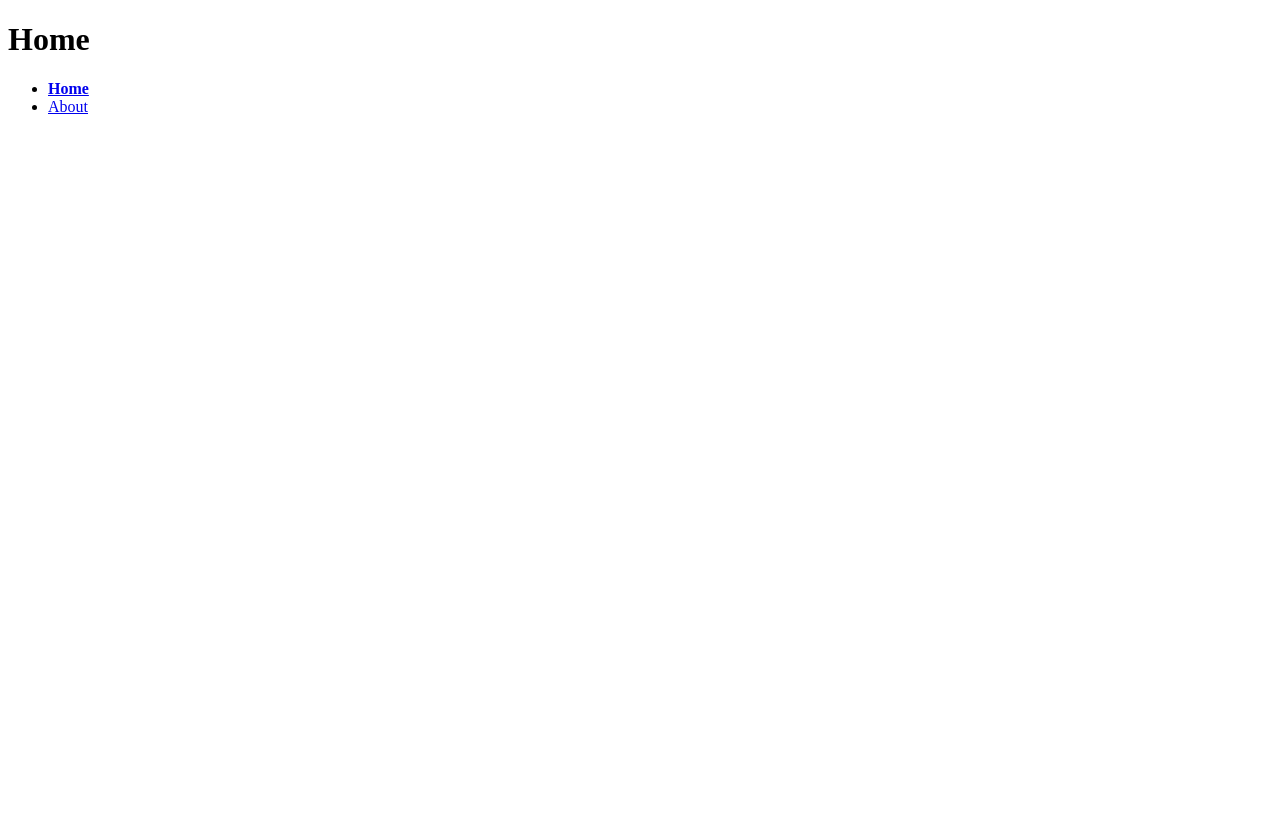
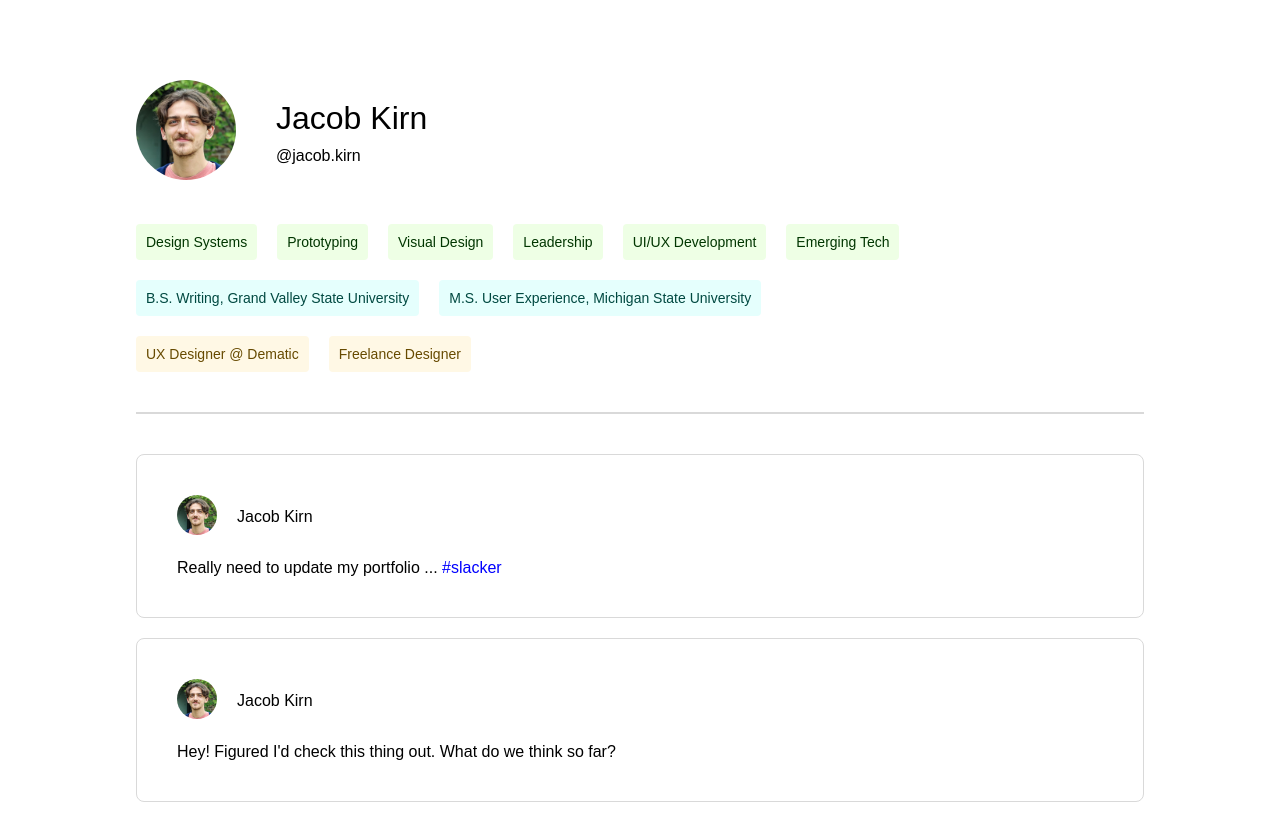
Before and after one commit to jacobkirn/challenge-4, a plain HTML site: page index.html in a window 1280 px wide. Before the commit the page ends 800 px from the top, so only its background shows below. Drawn offline with Linux system fonts and the light colour scheme.

Commit message:
challenge 4

```diff
--- a/index.html
+++ b/index.html
@@ -1,20 +1,80 @@
 <!DOCTYPE html>
 <html lang="en">
+
 <head>
 	<meta charset="UTF-8">
 	<meta name="viewport" content="width=device-width, initial-scale=1.0">
 	<meta http-equiv="X-UA-Compatible" content="ie=edge">
-    <title>Homepage</title>
+	<title>uxConnect</title>
 	<link rel="stylesheet" href="screen.css">
 </head>
+
 <body>
-    <h1>Home</h1>
-    <nav>
-      <ul>
-        <li><a href="index.html" class="active">Home</a></li>
-        <li><a href="about.html">About</a></li>
-      </ul>
-    </nav>
-    <script src="index.js"></script>
+
+	<div class="container">
+
+		<header>
+			<div>
+				<img src="download.png" alt="profile picture">
+			</div>
+			<div id="username">
+				<h1>Jacob Kirn</h1>
+				<p>@jacob.kirn</p>
+			</div>
+		</header>
+
+		<main>
+			<div class="tags">
+				<div id="skills">
+					<p>Design Systems</p>
+					<p>Prototyping</p>
+					<p>Visual Design</p>
+					<p>Leadership</p>
+					<p>UI/UX Development</p>
+					<p>Emerging Tech</p>
+				</div>
+				<div id="education">
+					<p>B.S. Writing, Grand Valley State University</p>
+					<p>M.S. User Experience, Michigan State University</p>
+				</div>
+				<div id="work">
+					<p>UX Designer @ Dematic</p>
+					<p>Freelance Designer</p>
+				</div>
+			</div>
+			<hr />
+			<div id="posts">
+				<div class="post">
+					<div class="post-header">
+						<div id="post-image">
+							<img src="download.png" alt="profile picture">
+						</div>
+						<div id="post-username">
+							<p>Jacob Kirn</p>
+						</div>
+					</div>
+					<div class="post-body">
+						<p>Really need to update my portfolio ... <span id="hashtag">#slacker</span></p>
+					</div>
+				</div>
+				<div class="post">
+					<div class="post-header">
+						<div id="post-image">
+							<img src="download.png" alt="profile picture">
+						</div>
+						<div id="post-username">
+							<p>Jacob Kirn</p>
+						</div>
+					</div>
+					<div class="post-body">
+						<p>Hey! Figured I'd check this thing out. What do we think so far?</p>
+					</div>
+				</div>
+			</div>
+		</main>
+
+	</div>
+
 </body>
+
 </html>
--- a/index.js
+++ /dev/null
@@ -1 +0,0 @@
-// Add JavaScript below
--- a/screen.css
+++ b/screen.css
@@ -1,4 +1,165 @@
-/* Add screen styles below */
-a.active {
-    font-weight: bold;
+html {
+    box-sizing: border-box;
+    font-size: 16px;
 }
+
+*,
+*:before,
+*:after {
+    box-sizing: inherit;
+}
+
+body,
+h1,
+h2,
+h3,
+h4,
+h5,
+h6,
+p,
+ol,
+ul {
+    font-family: Arial, Helvetica, sans-serif;
+    margin: 0;
+    padding: 0;
+    font-weight: normal;
+}
+
+ol,
+ul {
+    list-style: none;
+}
+
+img {
+    max-width: 100%;
+    height: auto;
+}
+
+.container {
+    width: 100%;
+    margin: 0 auto;
+    padding: 80px 40px;
+}
+
+header {
+    display: flex;
+    align-items: center;
+    gap: 40px;
+    margin-bottom: 40px;
+}
+
+header img {
+    width: 100px;
+    border-radius: 50%;
+}
+
+header h1 {
+    font-size: 32px;
+    margin-bottom: 10px;
+}
+
+header p {
+    font-size: 16px;
+}
+
+.tags {
+    margin-bottom: 40px;
+}
+
+.tags p {
+    padding: 10px;
+    font-size: 14px;
+}
+
+#skills {
+    display: flex;
+    flex-wrap: wrap;
+    gap: 20px;
+    margin-bottom: 20px;
+}
+
+#skills p {
+    background-color: #EEFFE5;
+    color: #003600;
+    border-radius: 4px;
+}
+
+#education {
+    display: flex;
+    flex-wrap: wrap;
+    gap: 20px;
+    margin-bottom: 20px;
+}
+
+#education p {
+    background-color: #E5FFFD;
+    color: #004941;
+    border-radius: 4px;
+}
+
+#work {
+    display: flex;
+    flex-wrap: wrap;
+    gap: 20px;
+}
+
+#work p {
+    background-color: #FFF8E5;
+    color: #674A00;
+    border-radius: 4px;
+}
+
+hr {
+    border: solid 1px #D9D9D9;
+}
+
+#posts {
+    margin-top: 40px;
+}
+
+.post {
+    padding: 40px;
+    border: solid 1px #D9D9D9;
+    border-radius: 8px;
+    margin-bottom: 20px;
+}
+
+.post-header {
+    display: flex;
+    align-items: center;
+    gap: 20px;
+    margin-bottom: 20px;
+}
+
+.post-header img {
+    width: 40px;
+    border-radius: 50%;
+}
+
+#hashtag {
+    color: blue;
+}
+
+@media only screen and (min-width: 1024px) {
+    .container {
+        width: 85%;
+        margin: 0 auto;
+        padding: 80px 40px;
+    }
+}
+
+@media only screen and (min-width: 1440px) {
+    .container {
+        width: 60%;
+        margin: 0 auto;
+        padding: 80px 40px;
+    }
+}
+
+@media only screen and (min-width: 1920px) {
+    .container {
+        width: 50%;
+        margin: 0 auto;
+        padding: 80px 40px;
+    }
+}
```
Also changed, not shown: about.html (deleted, +0 -20 lines), download.png (added). Lines whose indentation alone changed are shown as unchanged.
